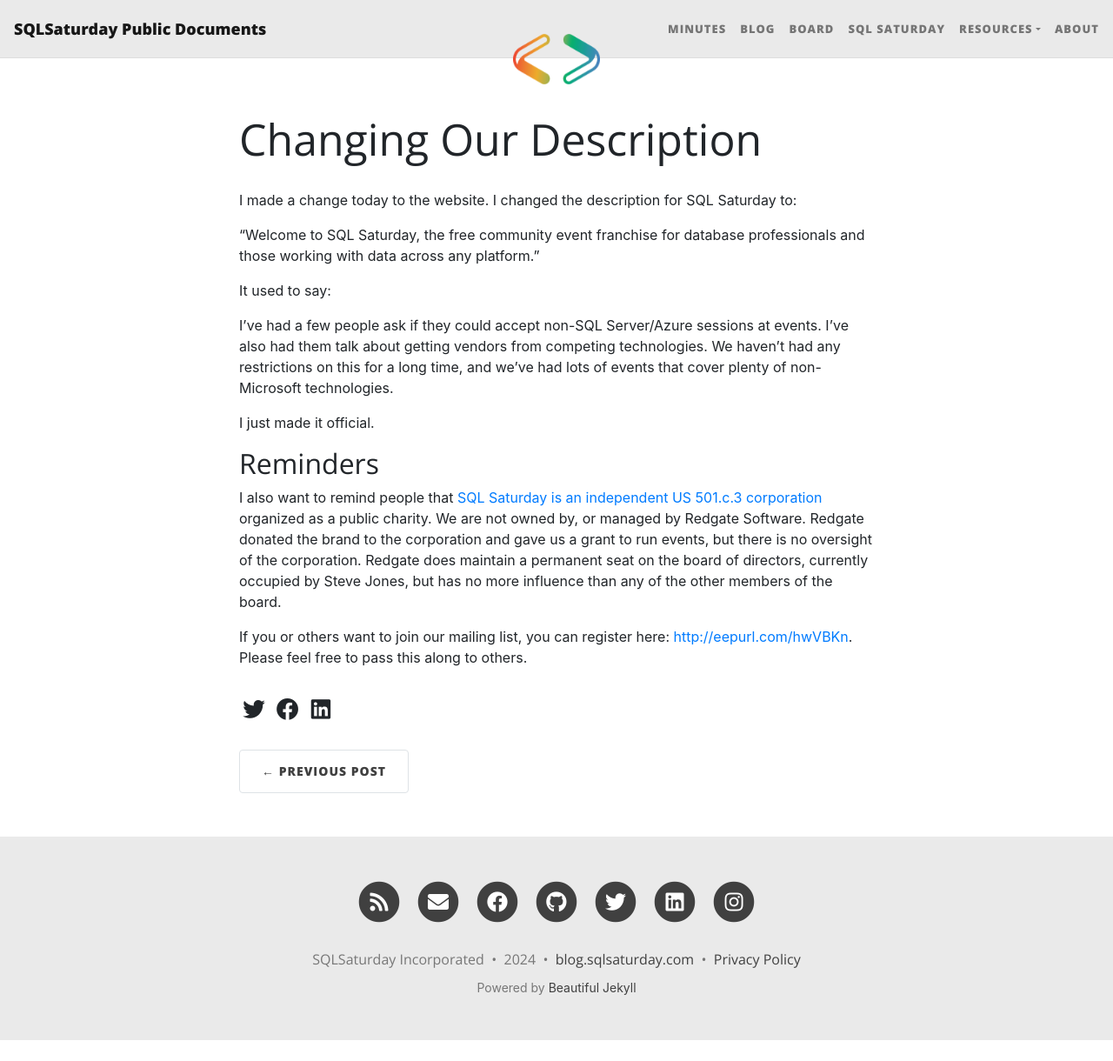
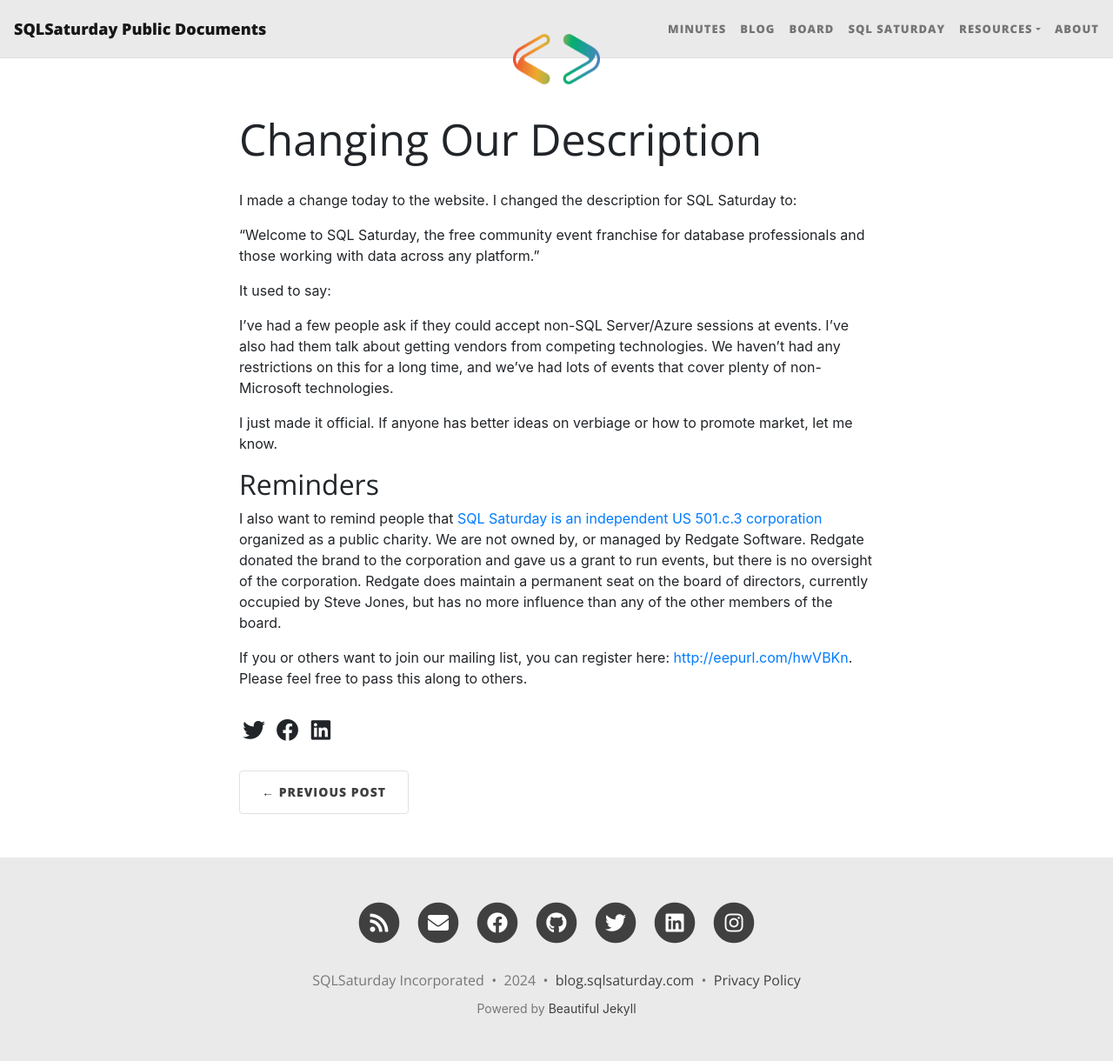
Before and after one commit to sqlsaturday/PublicDocuments, a Jekyll site: the page built from docs/_posts/2024-10-24-description.md, in a window 1280 px wide and 1220 px high. Shown: the whole window at 87% size. Built offline with Jekyll 4.4.1, drawn with Linux system fonts in a browser that asks for light colours; nearby versions of some CDN libraries.

Commit message:
updated with request for better ideas

```diff
--- a/docs/_posts/2024-10-24-description.md
+++ b/docs/_posts/2024-10-24-description.md
@@ -11,7 +11,7 @@
 
 I've had a few people ask if they could accept non-SQL Server/Azure sessions at events. I've also had them talk about getting vendors from competing technologies. We haven't had any restrictions on this for a long time, and we've had lots of events that cover plenty of non-Microsoft technologies.
 
-I just made it official.
+I just made it official. If anyone has better ideas on verbiage or how to promote market, let me know.
 
 ## Reminders
 
```
